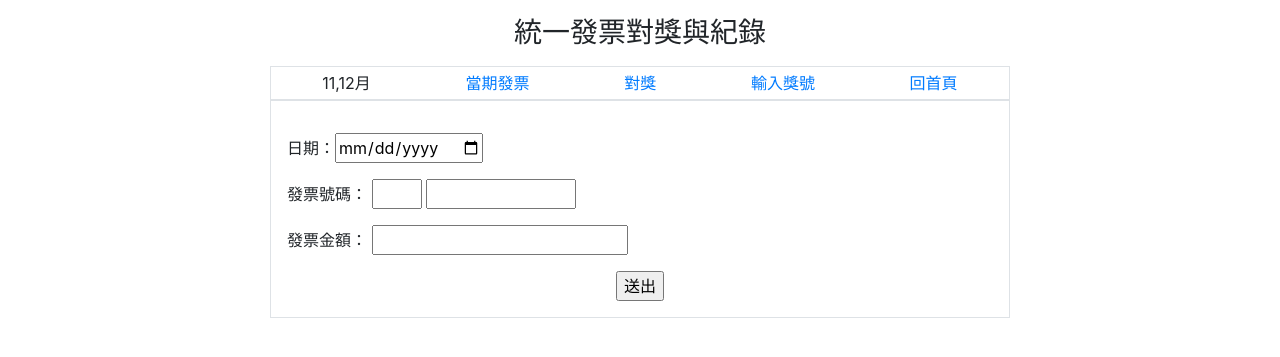
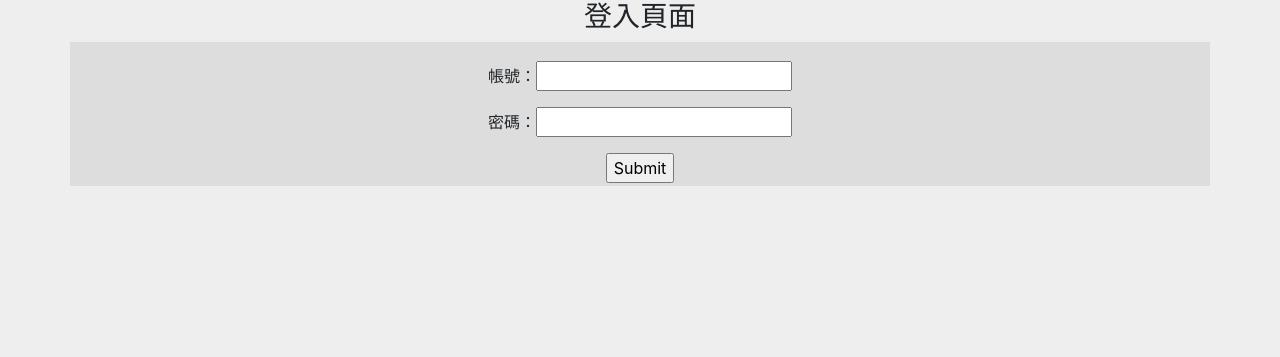
Before and after one commit to wdaweb/invoice-catuxian, a PHP site: page / in a window 1280 px wide. Shown: the top 357 px of the page. Run offline with PHP 8.4, Linux system fonts and the light colour scheme.

Commit message:
新增登入頁面

```diff
--- /dev/null
+++ b/check.php
@@ -0,0 +1,4 @@
+<?php
+    //檢查登入資訊並導向default.php頁面
+    header("location:default.php");
+?>
--- a/custom.css
+++ b/custom.css
@@ -1,4 +1,17 @@
+body{
+    background-color:#eee;
+}
+/* 登入頁面樣式 */
+.login{
+    background: #ddd;
+    padding: 3px;
+}
 .tip{
     font-size:12px;
     color:red;
 }
+.number{
+    font-size: 1.2rem;
+    color:red;
+    font-weight: bolder;
+}
--- /dev/null
+++ b/footer.php
@@ -0,0 +1,7 @@
+<!-- 網頁的尾部，要使用必須先用include "footer.php" -->
+
+<script src="https://code.jquery.com/jquery-3.5.1.slim.min.js"></script>
+    <script src="https://cdn.jsdelivr.net/npm/bootstrap@4.5.3/dist/js/bootstrap.bundle.min.js"></script>
+</body>
+
+</html>
--- /dev/null
+++ b/header.php
@@ -0,0 +1,13 @@
+<!-- 網頁的頭部，要使用必須先用include "header.php" -->
+
+<!DOCTYPE html>
+<html lang="en">
+<head>
+    <meta charset="UTF-8">
+    <meta name="viewport" content="width=device-width, initial-scale=1.0">
+    <meta http-equiv="X-UA-Compatible" content="ie=edge">
+    <title>統一發票紀錄及對獎系統</title>
+    <link rel="stylesheet" href="https://cdn.jsdelivr.net/npm/bootstrap@4.5.3/dist/css/bootstrap.min.css">
+    <link rel="stylesheet" href="custom.css">
+</head>
+<body>
--- a/index.php
+++ b/index.php
@@ -1,70 +1,18 @@
-<?php include_once "base.php";?>
-<!DOCTYPE html>
-<html lang="en">
-
-<head>
-    <meta charset="UTF-8">
-    <meta name="viewport" content="width=device-width, initial-scale=1.0">
-    <meta http-equiv="X-UA-Compatible" content="ie=edge">
-    <title>統一發票紀錄及對獎系統</title>
-    <link rel="stylesheet" href="https://cdn.jsdelivr.net/npm/bootstrap@4.5.3/dist/css/bootstrap.min.css">
-    <link rel="stylesheet" href="custom.css">
-</head>
-<style>
-    .number{
-        font-size: 1.2rem;
-        color:red;
-        font-weight: bolder;
-    }
-</style>
-
-<body>
-
-
-<h3 class="text-center pt-3">統一發票對獎與紀錄</h3>
-
-<div class="container">
-    <div class="col-lg-8 col-md-12 d-flex justify-content-around mx-auto border p-1 mt-3">
-        <?php
-        $month = [
-            1 => "1,2月",
-            2 => "3,4月",
-            3 => "5,6月",
-            4 => "7,8月",
-            5 => "9,10月",
-            6 => "11,12月",
-        ];
-        $m = ceil(date("m") / 2);
-        ?>
-        <div class="text-center"><?= $month[$m]; ?></div>
-        <div class="text-center">
-            <a href="?do=invoice_list">當期發票</a>
+<?php
+include "header.php";
+?>
+<h3 class="text-center">登入頁面</h3>
+<div class="container text-center login">
+    <form action="check.php">
+        <div class="my-3">
+            帳號：<input type="acc">
         </div>
-        <div class="text-center">
-            <a href="?do=award_numbers">對獎</a>
+        <div class="my-3">
+            密碼：<input type="password">
         </div>
-        <div class="text-center">
-            <a href="?do=add_awards">輸入獎號</a>
-        </div>
-        <div class="text-center">
-            <a href="index.php">回首頁</a>
-        </div>
-    </div>
-    <div class="col-lg-8 col-md-12 d-flex justify-content-around mx-auto flex-column border p-3">
-    <?php
-    if(isset($_GET['do'])){
-        $file=$_GET['do'].".php";
-        include $file;
-    }else{
-        include "main.php";
-    }
-    ?>
-    </div>
+        <input type="submit">
+    </form>
 </div>
-</div>
-    <script src="https://code.jquery.com/jquery-3.5.1.slim.min.js"></script>
-    <script src="https://cdn.jsdelivr.net/npm/bootstrap@4.5.3/dist/js/bootstrap.bundle.min.js"></script>
-</body>
-
-</html>
-<?php $_SESSION['err']=[];?>
+<?php
+    include "footer.php";
+?>
```
Also changed, not shown: default.php (added, +48 -0 lines), test/func.php (deleted, +0 -47 lines).
